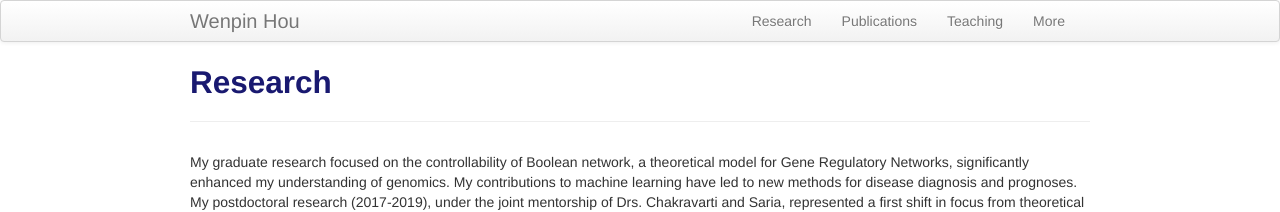
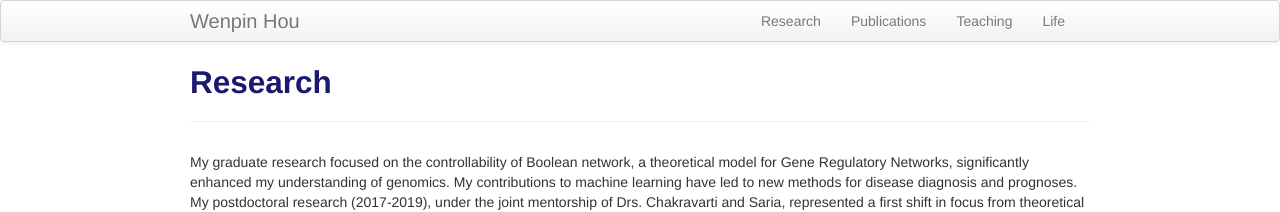
Before and after one commit to Winnie09/Wenpin_Hou, a Jekyll site: the page built from pages/research.md, in a window 1280 px wide. Shown: the top 212 px of the page. Built offline with Jekyll 4.4.1, drawn with Linux system fonts in a browser that asks for light colours.

Commit message:
edit main page

```diff
--- a/_includes/themes/twitter/default.html
+++ b/_includes/themes/twitter/default.html
@@ -36,7 +36,7 @@
               <li><a href="{{ BASE_PATH }}/pages/research.html">Research</a></li>
               <li><a href="{{ BASE_PATH }}/pages/publications.html">Publications</a></li>
               <li><a href="{{ BASE_PATH }}/pages/teaching.html">Teaching</a></li>
-              <li><a href="{{ BASE_PATH }}/pages/life.html">More</a></li>
+              <li><a href="{{ BASE_PATH }}/pages/life.html">Life</a></li>
         </div>
       </div>
     </div>
```
